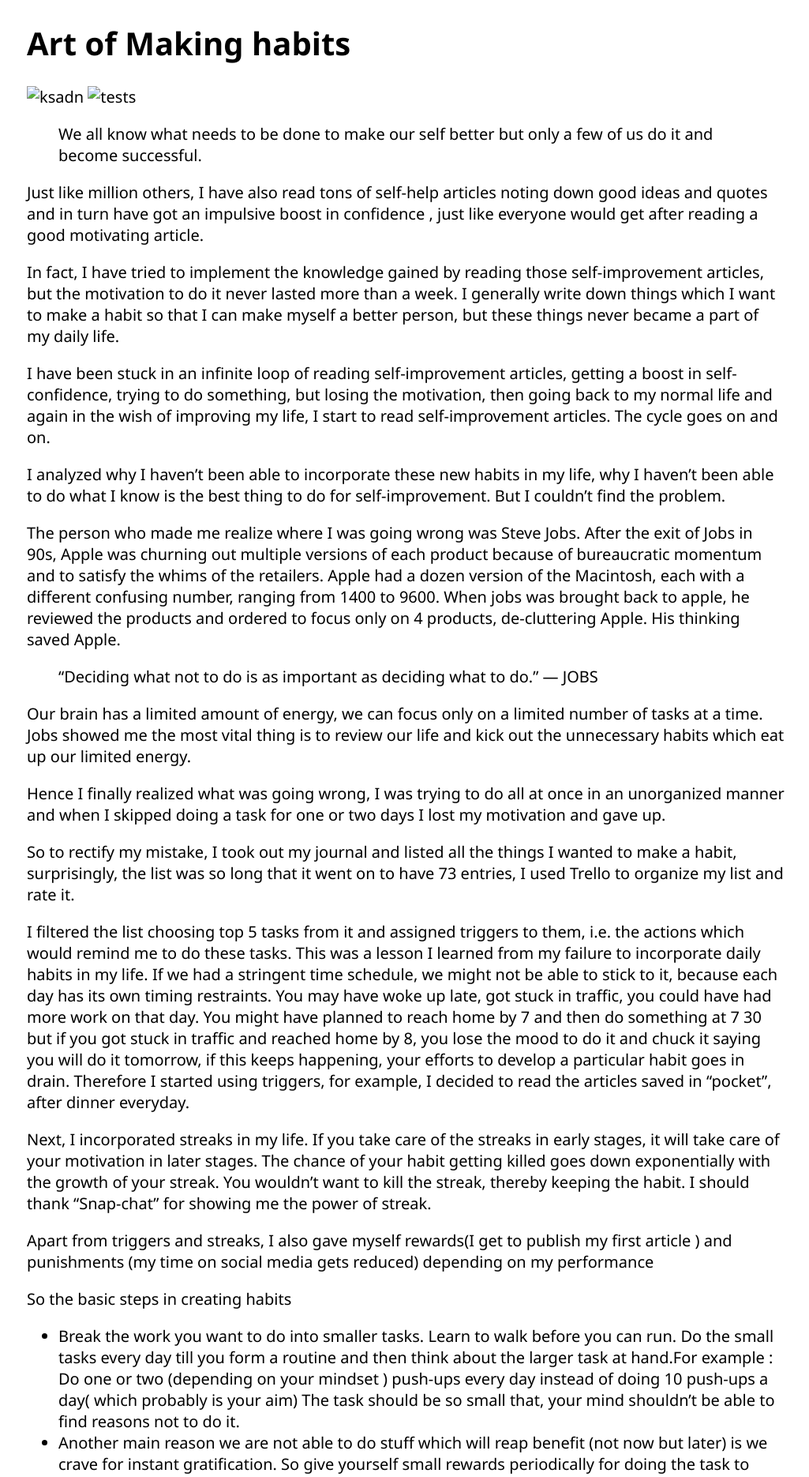
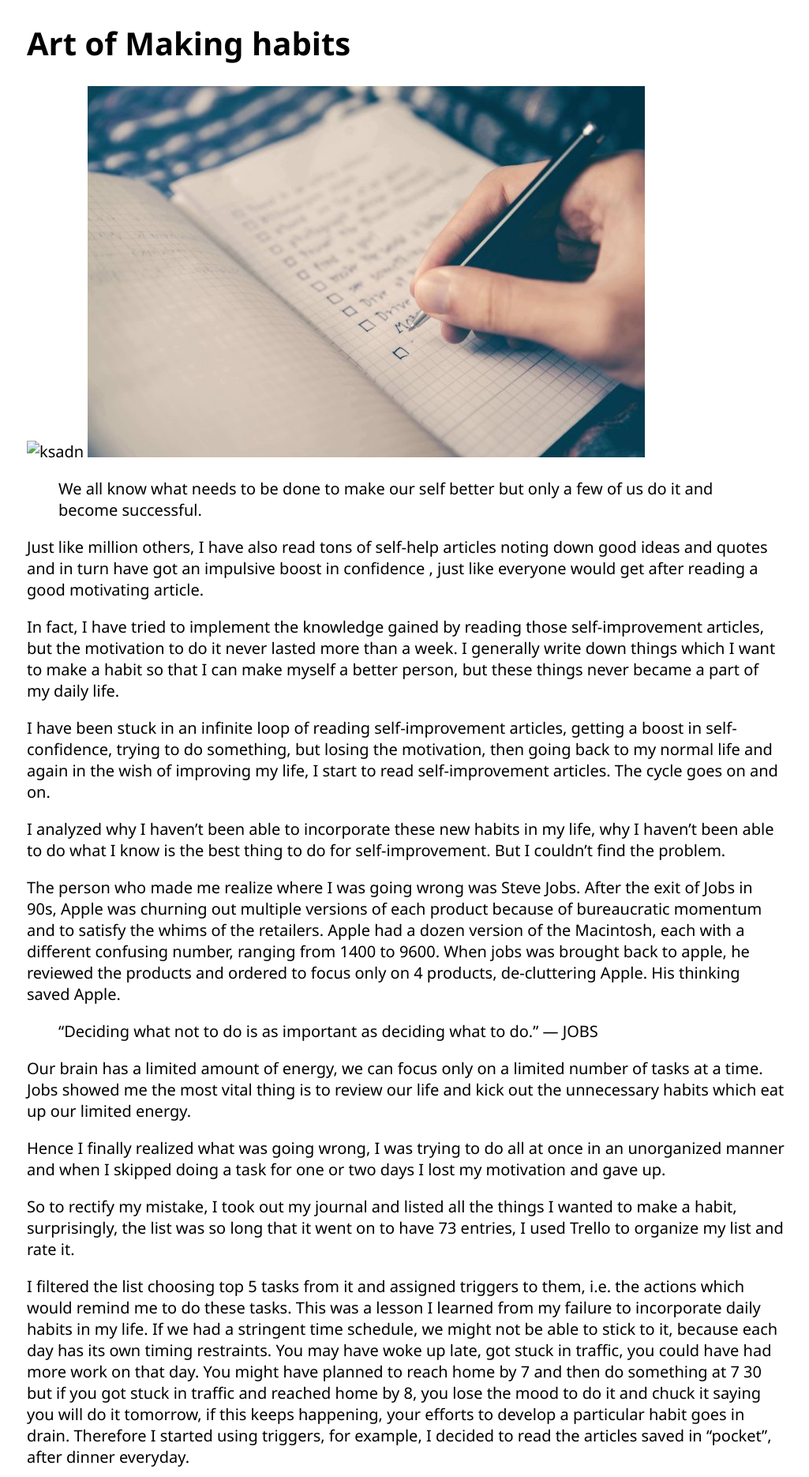
Before and after one commit to sayinathk/sayinathk.github.io, a Jekyll site: the page built from _posts/2020-02-22-Art-of-Making-Habits.md, in a window 1280 px wide. Shown: the top 1870 px of the page at 79% size, without its empty margins (126-1151 px from the left). Built offline with Jekyll 4.4.1, drawn with Linux system fonts in a browser that asks for light colours.

Commit message:
Update 2020-02-22-Art-of-Making-Habits.md

```diff
--- a/_posts/2020-02-22-Art-of-Making-Habits.md
+++ b/_posts/2020-02-22-Art-of-Making-Habits.md
@@ -10,7 +10,7 @@ description: Just like million others, I have also read tons of self-help articl
 image: /images/habit.jpg
 ---
 ![ksadn]({{site.baseurl}}/_posts/habit(1).jpeg)
-![tests](images/habit.jpg)
+![tests]({{site.baseurl}}/images/habit.jpg)
 ![](images/habit.jpg)
 ![](posts/habit(1).jpeg)
 
```
